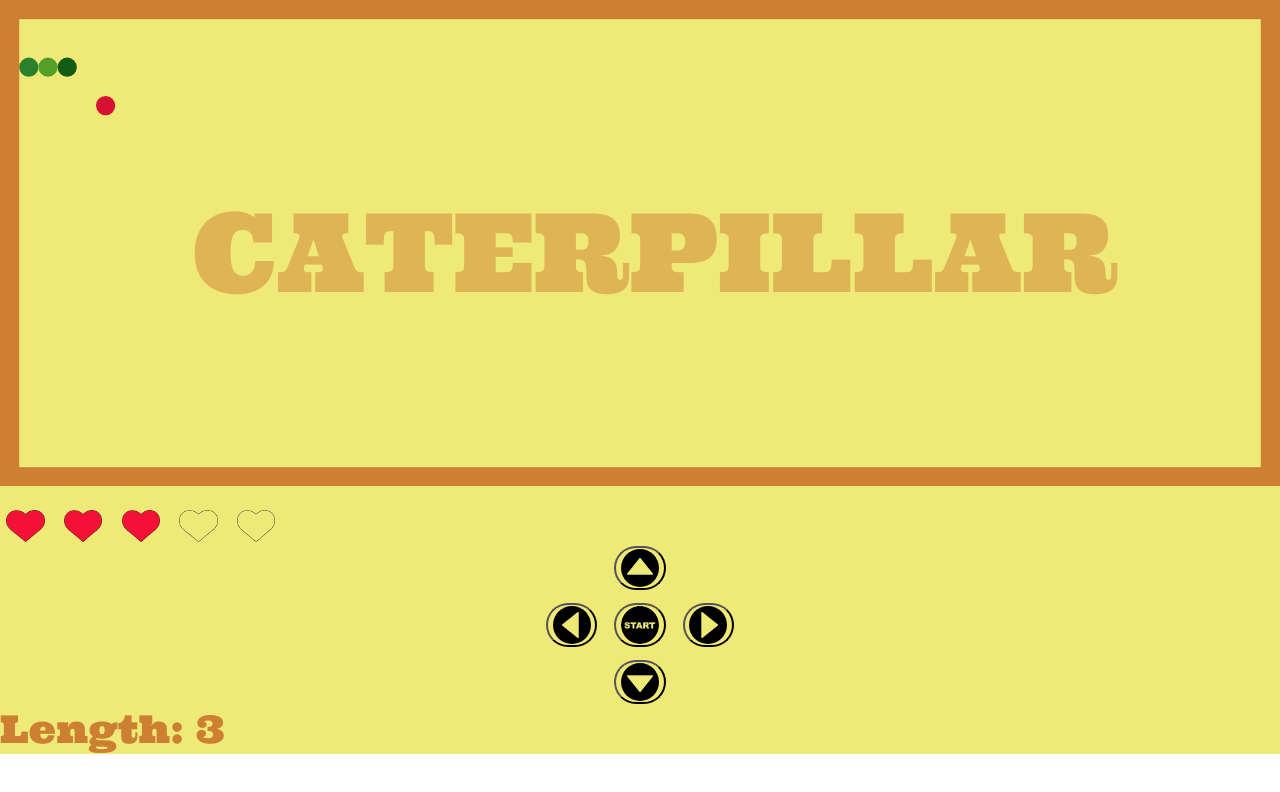
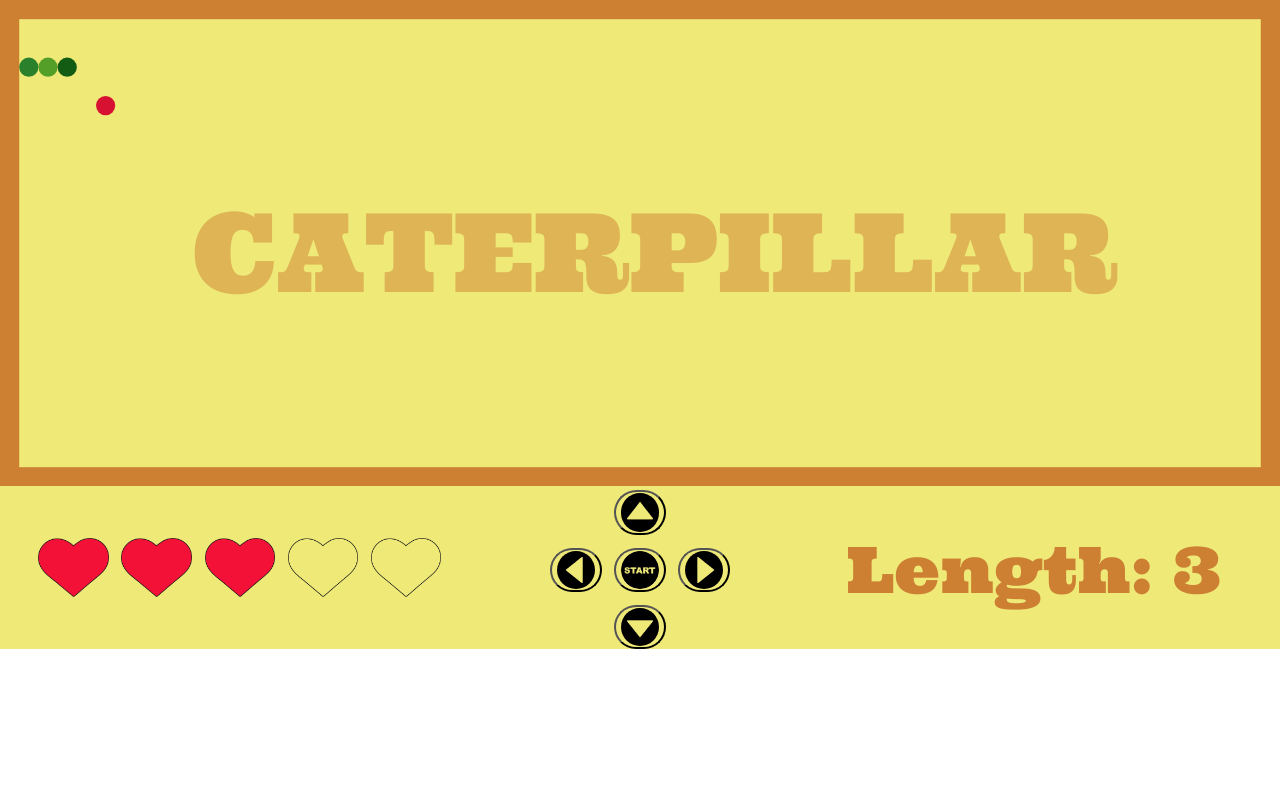
Before and after one commit to Talex210/caterpillar_react, a React (Create React App) app: page / in a window 1280 px wide. Shown: the top 792 px of the page. Built offline with nearby package versions, Linux system fonts and the light colour scheme.

Commit message:
I made the right arrangement and scale of elements in the footer for a wide screen.

```diff
--- a/src/Component/GameArea/Elements/ControlButtons/ControlButtons.module.css
+++ b/src/Component/GameArea/Elements/ControlButtons/ControlButtons.module.css
@@ -1,4 +1,5 @@
 .controlButtons {
+    grid-area: c;
     display: grid;
     grid-template-areas:
     'u u u'
--- a/src/Component/GameArea/Elements/GameOver/GameOver.module.css
+++ b/src/Component/GameArea/Elements/GameOver/GameOver.module.css
@@ -8,4 +8,5 @@
 
 .gameOver, .text {
     fill: #CD7F32FF;
+    cursor: default;
 }
--- a/src/Component/GameArea/Elements/Life/Life.module.css
+++ b/src/Component/GameArea/Elements/Life/Life.module.css
@@ -1,8 +1,12 @@
 .life {
-
+    grid-area: l;
+    display: flex;
+    justify-content: center;
+    align-items: center;
 }
 
 .life img {
-    width: 3vw;
-    margin: 1.5vw 1vw 0 0.5vw;
+    width: 5.5vw;
+    /* сверху | справа | снизу | слева */
+    margin: 0 1vw 0 0;
 }
--- a/src/Component/GameArea/Elements/NameApp/NameApp.module.css
+++ b/src/Component/GameArea/Elements/NameApp/NameApp.module.css
@@ -1,4 +1,5 @@
 .nameApp {
     font-size: 8vw;
     fill: rgba(205, 127, 50, 0.50);
+    cursor: default;
 }
--- a/src/Component/GameArea/Elements/SnakeLength/SnakeLength.module.css
+++ b/src/Component/GameArea/Elements/SnakeLength/SnakeLength.module.css
@@ -1,4 +1,9 @@
 .length {
     color: #CD7F32FF;
-    font-size: 3vw;
+    font-size: 5vw;
+    cursor: default;
+    grid-area: ls;
+    display: flex;
+    justify-content: center;
+    align-items: center;
 }
--- a/src/Component/GameArea/GameArea.module.css
+++ b/src/Component/GameArea/GameArea.module.css
@@ -7,5 +7,10 @@
 }
 
 .footer {
-
+    display: grid;
+    grid-template-areas:
+    'l c ls';
+    grid-template-columns: 10fr 6fr 10fr;
+    /*justify-items: center;*/
+    /*grid-gap: 1vw;*/
 }
```
